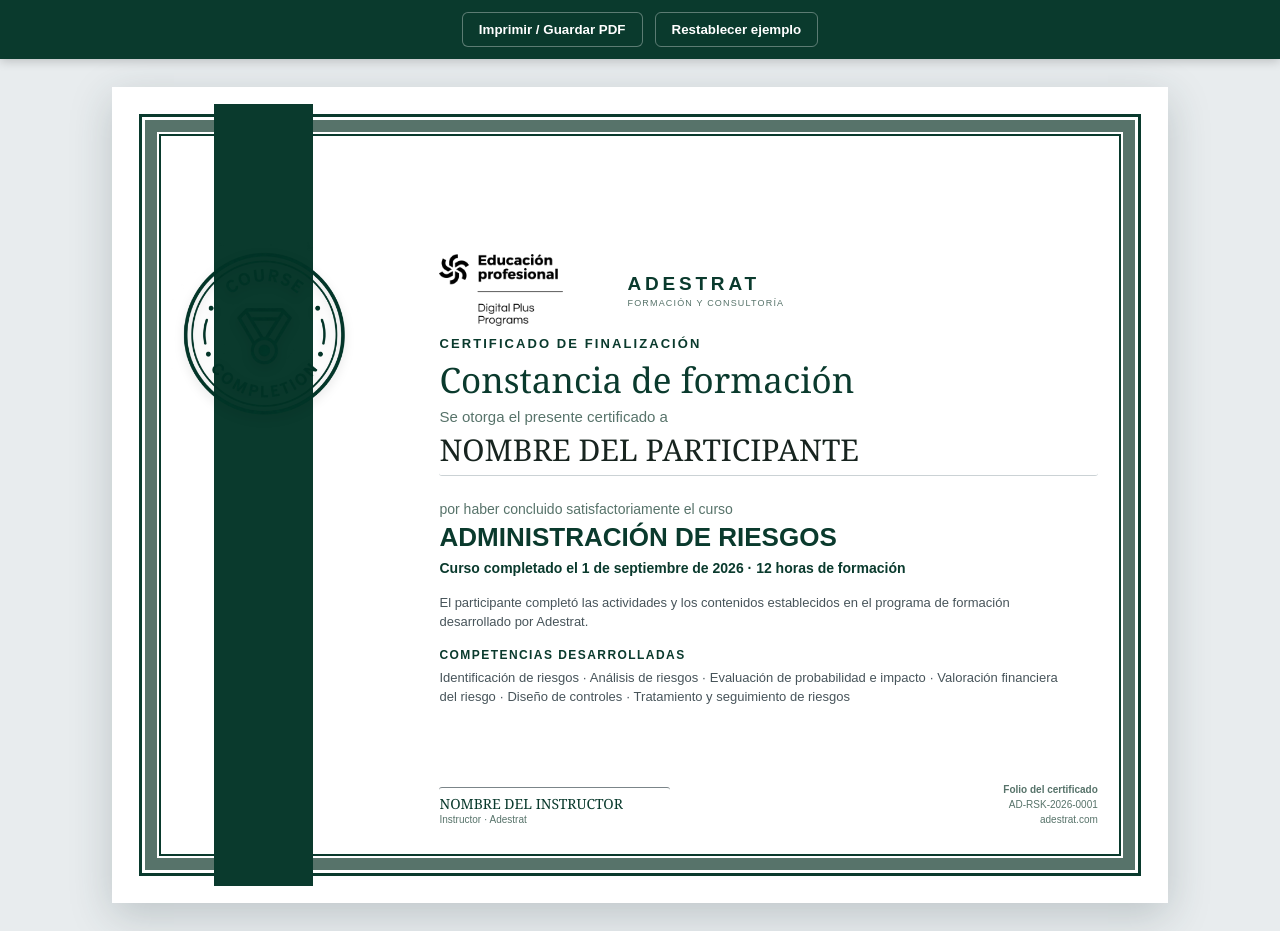
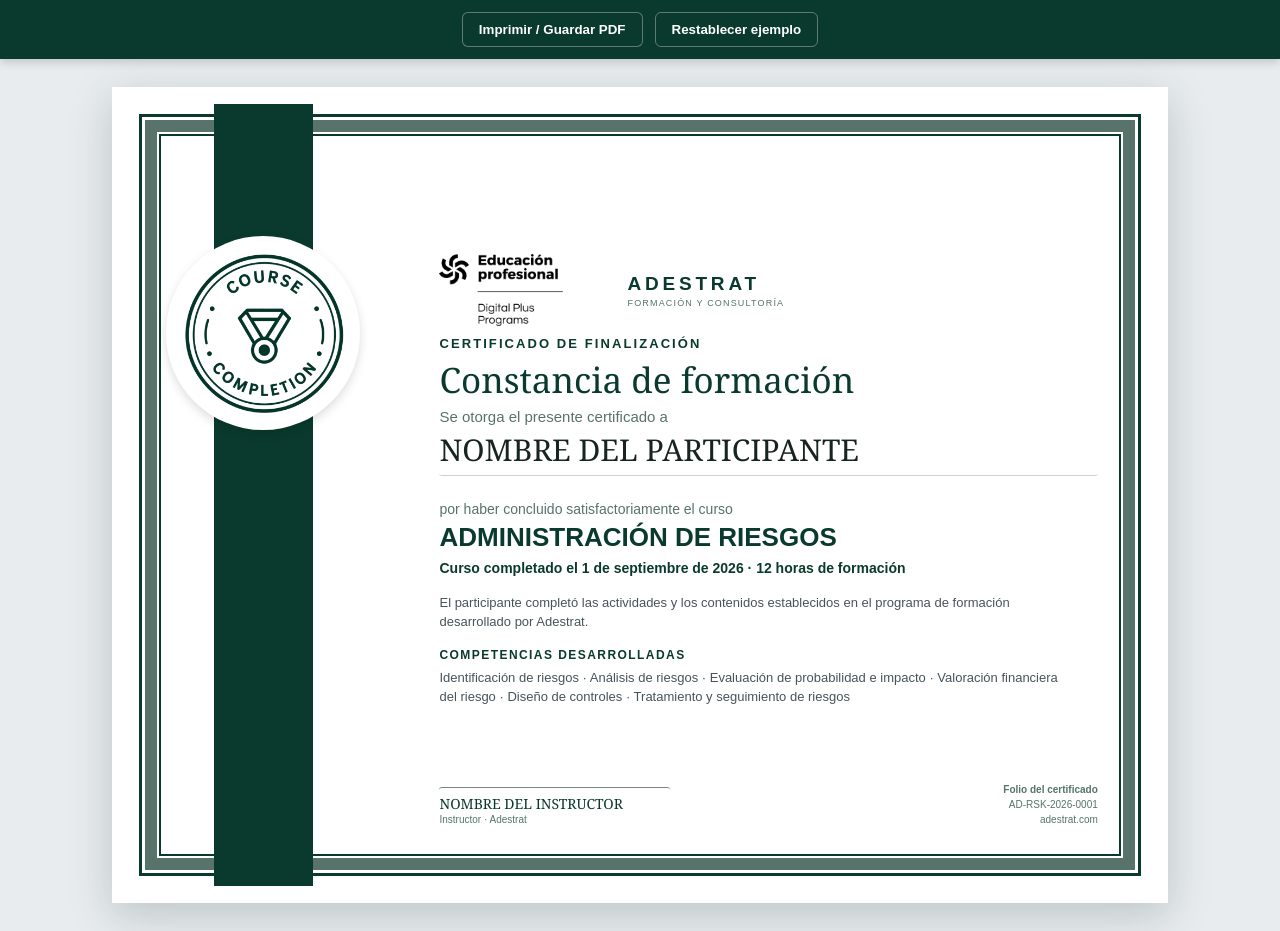
Before and after one commit to cafrhein/muro, a Jekyll site: the page certificado-adestrat-plantilla.html, which Jekyll copies as it is, in a window 1280 px wide and 931 px high. Built offline with Jekyll 4.4.1, drawn with Linux system fonts in a browser that asks for light colours.

Commit message:
Add opaque background behind certificate seal

```diff
--- a/certificado-adestrat-plantilla.html
+++ b/certificado-adestrat-plantilla.html
@@ -16,8 +16,8 @@
     .frame{position:relative;width:100%;height:100%;border:3px solid var(--navy);outline:12px solid var(--navy-2);outline-offset:-18px;padding:.38in .42in .30in 3.05in}
     .frame:after{content:"";position:absolute;inset:17px;border:2px solid var(--gold);pointer-events:none}
     .ribbon{position:absolute;z-index:1;left:1.06in;top:17px;bottom:17px;width:1.03in;background:var(--navy);border-left:11px solid var(--gold);border-right:11px solid var(--gold)}
-    .seal{position:absolute;z-index:3;left:.56in;top:1.55in;width:2.02in;height:2.02in;display:block;filter:drop-shadow(0 4px 5px #0002)}
-    .seal img{display:block;width:100%;height:100%;object-fit:contain}
+    .seal{position:absolute;z-index:3;left:.56in;top:1.55in;width:2.02in;height:2.02in;display:block;border-radius:50%;background:#fff;filter:drop-shadow(0 4px 5px #0002);overflow:hidden}
+    .seal img{display:block;width:100%;height:100%;padding:2px;object-fit:contain}
     .content{position:relative;z-index:2;height:100%;padding:1.05in 0 .3in .05in}
     .brand{display:flex;align-items:center;gap:18px;margin-bottom:10px;color:var(--navy)}
     .brand-logo{display:block;width:170px;height:auto;max-height:72px;object-fit:contain;object-position:left center}
```
